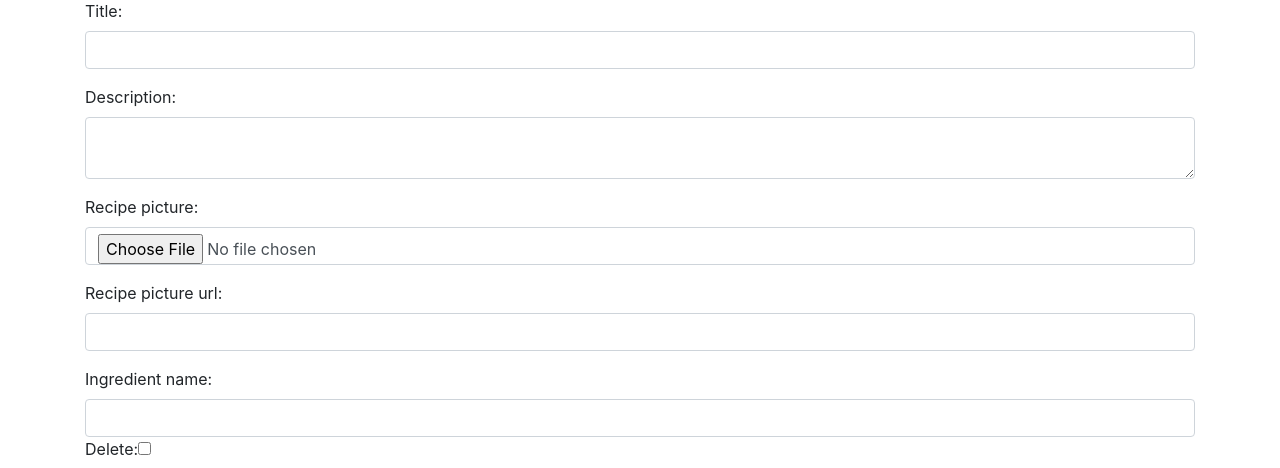
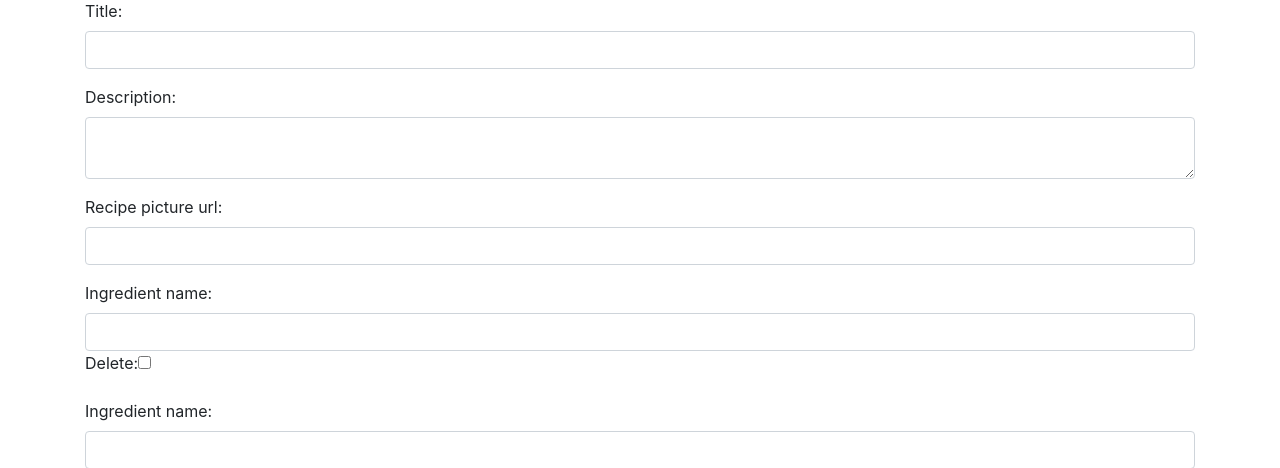
Before and after one commit to drmatthews/recipebox, a Django app: page /recipes/new/ in a window 1280 px wide. Shown: the part 243-711 px from the top of the page. Run offline with Django 3.2, Linux system fonts and the light colour scheme; the visitor is signed in with stand-in values (Sample User, id 1); parts of the project's set-up code (start-up, migrations or seed data) failed here and were passed over; some libraries are stand-ins or nearby versions.

Commit message:
only save picture url in database

```diff
--- a/recipebox/recipes/models.py
+++ b/recipebox/recipes/models.py
@@ -19,7 +19,6 @@ class Recipe(models.Model):
     source = models.CharField(blank=True,max_length=200)
     title = models.CharField(max_length=200)
     description = models.TextField(blank=True)
-    recipe_picture = models.ImageField(upload_to="recipe_pictures",blank=True, null=True) #remember to bind to form
     recipe_picture_url = models.CharField(blank=True,max_length=500)
 
 class RecipePicture(models.Model):
--- a/recipebox/recipes/views.py
+++ b/recipebox/recipes/views.py
@@ -67,10 +67,7 @@ def recipe_create(request, template_name='recipes/recipe_form.html'):
             if ingredient_formset.is_valid() and method_formset.is_valid():
                 recipe.chef = request.user.get_username()
                 recipe.source = request.user.get_username()
-                url = recipe_form.cleaned_data['recipe_picture_url']
-                path = request.FILES['recipe_picture'].name
-                print path
-                recipe.recipe_picture.save(os.path.basename(urlparse.urlparse(url).path),File(open(path)))
+                recipe.recipe_picture_url = recipe_form.cleaned_data['recipe_picture_url']
                 recipe.save()
                 ingredient_formset.save()
                 method_formset.save()
--- a/recipebox/templates/dash.html
+++ b/recipebox/templates/dash.html
@@ -23,13 +23,17 @@
       <div class="tab-content">
         <div class="tab-pane fade in active" id="new-recipe" role="tabpanel">
           <form action="{% url 'new_recipe' %}" method='post' enctype="multipart/form-data">{% csrf_token %}
+              <div class="form-group">
+                <label for="id_recipe_picture">Recipe picture:</label>
+                <input id="id_recipe_picture" class="form-control" type="file" name="id_recipe_picture">
+              </div>
               {% for field in recipe_form %}
                   {{ field.errors }}
                   {% if field.label_tag == recipe_form.chef.label_tag %}
                       {{ field.as_hidden }}
                   {% elif field.label_tag == recipe_form.source.label_tag %}
                       {{ field.as_hidden }}
-                  {% elif field.label_tag == recipe_form.picture_url.label_tag %}
+                  {% elif field.label_tag == recipe_form.recipe_picture_url.label_tag %}
                       {{ field.as_hidden }}
                   {% else %}
                       <div class="form-group">
--- a/recipebox/templates/recipes/recipes.html
+++ b/recipebox/templates/recipes/recipes.html
@@ -15,9 +15,9 @@
 	    		<div class="card-block">
 	    			<h5 class="card-title">{{ recipe.title }}</h5>
 	    		</div>
-			    {% if recipe.recipe_picture %}
-			    	{{ recipe.recipe_picture.url }}
-					<a href="{% url 'show_recipe' recipe.id %}"><img src="{{ recipe.recipe_picture.url }}" class="card-img preview"></a>
+			    {% if recipe.recipe_picture_url %}
+			    	{{ recipe.recipe_picture_url }}
+					<a href="{% url 'show_recipe' recipe.id %}"><img src="{{ recipe.recipe_picture_url }}" class="card-img preview"></a>
 				{% else %}
 					<a href="{% url 'show_recipe' recipe.id %}"><img src="http://placehold.it/200x150?text=No+image" class="card-img"></a>
 				{% endif %}
```
